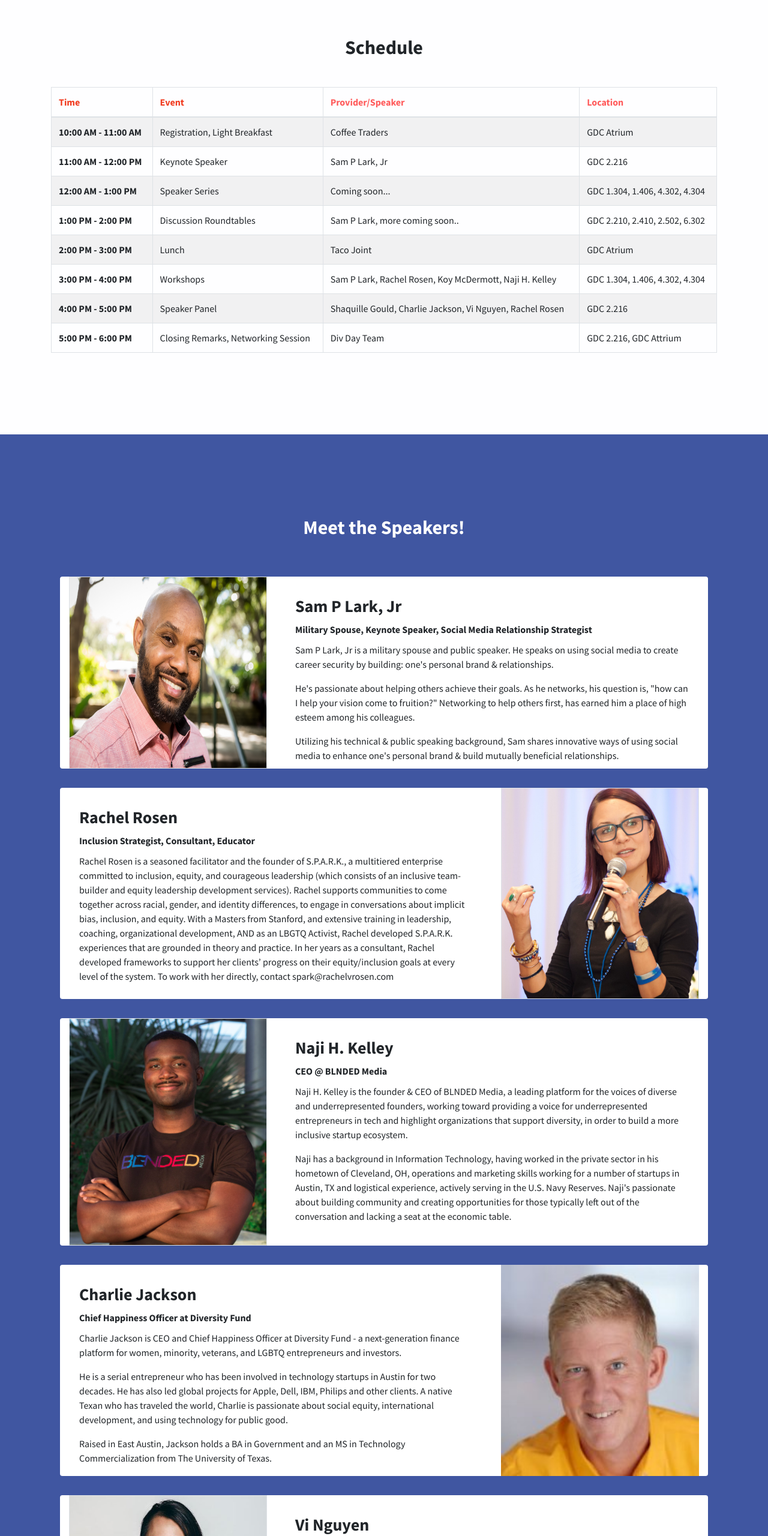
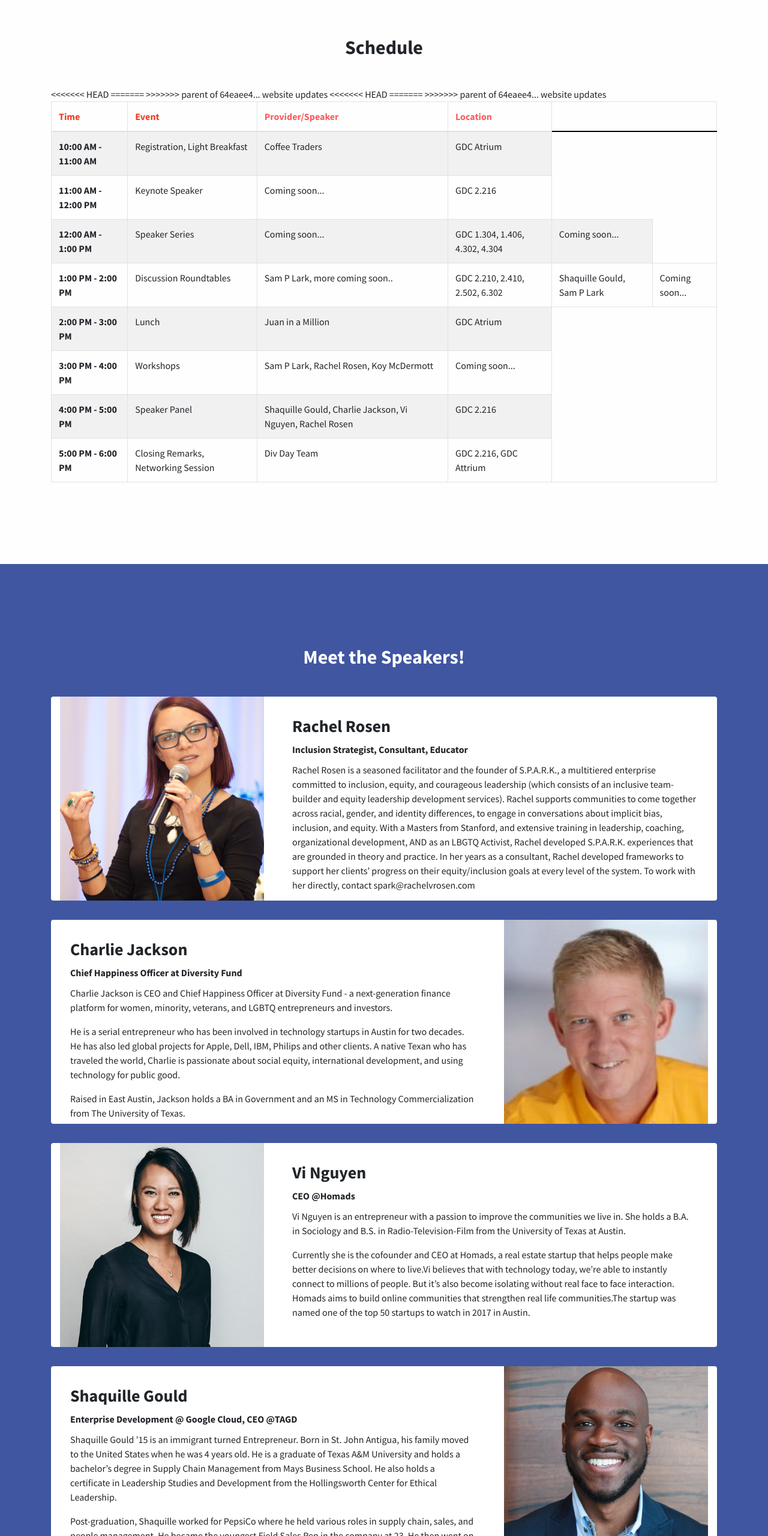
Before and after one commit to mehrdaddarraji/mehrdaddarraji.github.io, a website: page index.html in a window 1280 px wide. Shown: the part 860-3420 px from the top of the page at 60% size. Drawn offline with nearby package versions, Linux system fonts and the light colour scheme.

Commit message:
reverting

```diff
--- a/index.html
+++ b/index.html
@@ -59,8 +59,10 @@
           in tech by providing opportunities to participate in discussions, speaker series, and workshops
           aimed to end the lack of diverse talent.
         </p>
+        <br>
         <p id="splash-date-text">November 17th, 2018 @ UT Austin</p>
       </h3>
+      <br>
       <a class="btn btn-xl js-scroll-trigger text-white" id="splash-btn" href="https://www.eventbrite.com/e/utcs-div-day-tickets-50841522362">Sign
         up here!</a>
     </div>
@@ -90,32 +92,42 @@
           <tr>
             <th scope="row">11:00 AM - 12:00 PM</th>
             <td>Keynote Speaker</td>
-            <td>Sam P Lark, Jr</td>
+            <td>Coming soon...</td>
             <td>GDC 2.216</td>
           </tr>
           <tr>
             <th scope="row">12:00 AM - 1:00 PM</th>
             <td>Speaker Series</td>
             <td>Coming soon...</td>
+<<<<<<< HEAD
             <td>GDC 1.304, 1.406, 4.302, 4.304</td>
+=======
+            <td>Coming soon...</td>
+            <!-- <td>Brian L. Fontenot, Juan Sequeda</td> -->
+>>>>>>> parent of 64eaee4... website updates
           </tr>
           <tr>
             <th scope="row">1:00 PM - 2:00 PM</th>
             <td>Discussion Roundtables</td>
+<<<<<<< HEAD
             <td>Sam P Lark, more coming soon..</td>
             <td>GDC 2.210, 2.410, 2.502, 6.302</td>
+=======
+            <td>Shaquille Gould, Sam P Lark</td>
+            <td>Coming soon...</td>
+>>>>>>> parent of 64eaee4... website updates
           </tr>
           <tr>
             <th scope="row">2:00 PM - 3:00 PM</th>
             <td>Lunch</td>
-            <td>Taco Joint</td>
+            <td>Juan in a Million</td>
             <td>GDC Atrium</td>
           </tr>
           <tr>
             <th scope="row">3:00 PM - 4:00 PM</th>
             <td>Workshops</td>
-            <td>Sam P Lark, Rachel Rosen, Koy McDermott, Naji H. Kelley</td>
-            <td>GDC 1.304, 1.406, 4.302, 4.304</td>
+            <td>Sam P Lark, Rachel Rosen, Koy McDermott</td>
+            <td>Coming soon...</td>
           </tr>
           <tr>
             <th scope="row">4:00 PM - 5:00 PM</th>
@@ -142,50 +154,19 @@
     <div class="container py-3">
       <h2 class="text-center text-white">Meet the Speakers!<br><br></h2>
 
-      <!-- Sam P Lark, Jr -->
-      <div class="container py-3">
+      <!-- Rachel Rosen -->
       <div class="card">
         <div class="row ">
           <div class="col-md-4">
-              <img src="img/sam.jpg" class="w-100 border" style="height: 20rem;">
+            <img src="img/rachel.jpeg" class="w-100">
           </div>
-            <div class="col-md-8 px-3">
-              <div class="card-block px-3">
-                <h3 class="card-title"><br>Sam P Lark, Jr</h3>
-                <h6 class="card-title">Military Spouse, Keynote Speaker, Social Media Relationship Strategist</h6>
-                <p class="card-text">
-                  Sam P Lark, Jr is a military spouse and public speaker. He speaks on using social media to create
-                  career security by building: one's personal brand & relationships.
-                </p>
-                <p class="card-text">
-                  He's passionate about helping others achieve their goals. As he networks, his question is, "how can I
-                  help your vision come to fruition?" Networking to help others first, has earned him a place of high
-                  esteem among his colleagues.
-                </p>
-                <p class="card-text">
-                  Utilizing his technical & public speaking background, Sam shares innovative ways of using social
-                  media
-                  to enhance one's personal brand & build mutually beneficial relationships.
-                </p>
-              </div>
-            </div>
-          </div>
-        </div>
-      </div>
-
-      <!-- Rachel Rosen -->
-      <div class="container py-3">
-        <div class="card">
-          <div class="row ">
           <div class="col-md-8 px-3">
             <div class="card-block px-3">
               <h3 class="card-title"><br>Rachel Rosen</h3>
               <h6 class="card-title">Inclusion Strategist, Consultant, Educator</h6>
-                <p class="card-text">Rachel Rosen is a seasoned facilitator and the founder of S.P.A.R.K., a
-                  multitiered
+              <p class="card-text">Rachel Rosen is a seasoned facilitator and the founder of S.P.A.R.K., a multitiered
                 enterprise committed to inclusion, equity, and courageous leadership (which consists of an inclusive
-                  team-builder and equity leadership development services). Rachel supports communities to come
-                  together
+                team-builder and equity leadership development services). Rachel supports communities to come together
                 across racial, gender, and identity differences, to engage in conversations about implicit bias,
                 inclusion,
                 and equity. With a Masters from Stanford, and extensive training in leadership, coaching,
@@ -196,41 +177,6 @@
                 progress on
                 their equity/inclusion goals at every level of the system. To work with her directly, contact
                 spark@rachelvrosen.com</p>
-              </div>
-            </div>
-            <div class="col-md-4">
-              <img src="img/rachel.jpeg" class="w-100 border" style="height: 22rem">
-            </div>
-          </div>
-        </div>
-      </div>
-
-      <!-- Naji H. Kelley -->
-      <div class="container py-3">
-        <div class="card">
-          <div class="row ">
-            <div class="col-md-4">
-              <img src="img/Naji.jpg" class="w-100 border">
-            </div>
-            <div class="col-md-8 px-3">
-              <div class="card-block px-3">
-                <h3 class="card-title"><br>Naji H. Kelley</h3>
-                <h6 class="card-title">CEO @ BLNDED Media</h6>
-                <p class="card-text">
-                  Naji H. Kelley is the founder & CEO of BLNDED Media, a leading platform for the voices of diverse and
-                  underrepresented founders, working toward providing a voice for underrepresented entrepreneurs in
-                  tech and highlight
-                  organizations that support diversity, in order to build a more inclusive startup ecosystem.
-                </p>
-                <p class="card-text">
-                  Naji has a background in Information Technology, having worked in the private sector in his hometown
-                  of Cleveland,
-                  OH, operations and marketing skills working for a number of startups in Austin, TX and logistical
-                  experience,
-                  actively serving in the U.S. Navy Reserves. Naji's passionate about building community and creating
-                  opportunities for
-                  those typically left out of the conversation and lacking a seat at the economic table.
-                </p>
             </div>
           </div>
         </div>
@@ -252,11 +198,9 @@
               </p>
               <p class="card-text">
                 He is a serial entrepreneur
-                  who has been involved in technology startups in Austin for two decades. He has also led global
-                  projects
+                who has been involved in technology startups in Austin for two decades. He has also led global projects
                 for Apple,
-                  Dell, IBM, Philips and other clients. A native Texan who has traveled the world, Charlie is
-                  passionate
+                Dell, IBM, Philips and other clients. A native Texan who has traveled the world, Charlie is passionate
                 about social
                 equity, international development, and using technology for public good.
               </p>
@@ -268,7 +212,7 @@
             </div>
           </div>
           <div class="col-md-4">
-              <img src="img/charlie.jpeg" class="w-100 borderd" style="height: 22rem">
+            <img src="img/charlie.jpeg" class="w-100">
           </div>
         </div>
       </div>
@@ -279,24 +223,22 @@
       <div class="card">
         <div class="row ">
           <div class="col-md-4">
-              <img src="img/vi.jpeg" class="w-100 border">
+            <img src="img/vi.jpeg" class="w-100">
           </div>
           <div class="col-md-8 px-3">
             <div class="card-block px-3">
               <h3 class="card-title"><br>Vi Nguyen</h3>
-                <h6 class="card-title">CEO @ Homads</h6>
+              <h6 class="card-title">CEO @Homads</h6>
               <p class="card-text">
                 Vi Nguyen is an entrepreneur with a passion to improve the communities we live in.
-                  She holds a B.A. in Sociology and B.S. in Radio-Television-Film from the University of Texas at
-                  Austin.
+                She holds a B.A. in Sociology and B.S. in Radio-Television-Film from the University of Texas at Austin.
               </p>
               <p class="card-text">
                 Currently she is the cofounder and CEO at Homads, a real estate startup that helps people make better
                 decisions on where to live.Vi believes that with technology today, we’re able to instantly connect to
                 millions of people. But it’s also become isolating without real face to face interaction. Homads aims
                 to
-                  build online communities that strengthen real life communities.The startup was named one of the top
-                  50
+                build online communities that strengthen real life communities.The startup was named one of the top 50
                 startups to watch in 2017 in Austin.
               </p>
             </div>
@@ -305,6 +247,49 @@
       </div>
     </div>
 
+    <!-- Shaquille Gould -->
+    <div class="container py-3">
+      <div class="card">
+        <div class="row ">
+          <div class="col-md-8 px-3">
+            <div class="card-block px-3">
+              <h3 class="card-title"><br>Shaquille Gould</h3>
+              <h6 class="card-title">Enterprise Development @ Google Cloud, CEO @TAGD</h6>
+              <p class="card-text">
+                Shaquille Gould ’15 is an immigrant turned Entrepreneur. Born in St. John Antigua, his family
+                moved to the United States when he was 4 years old. He is a graduate of Texas A&M University and holds
+                a bachelor’s
+                degree in Supply Chain Management from Mays Business School. He also holds a certificate in Leadership
+                Studies and
+                Development from the Hollingsworth Center for Ethical Leadership.
+              </p>
+              <p class="card-text">
+                Post-graduation, Shaquille worked for PepsiCo where
+                he held various roles in supply chain, sales, and people management. He became the youngest Field Sales
+                Rep in the
+                company at 23. He then went on to work at a startup in Houston called FanReact where he managed
+                operations and helped
+                scaled the team up from 4 to over 25 in less than a year. Currently, he works on the Google Cloud
+                Enterprise Sales team
+                where he helps Enterprise customers transform, innovate and evolve their business through Google’s core
+                infrastructure,
+                data analytics, and machine learning technologies. He is also the founder of TAGD. TAGD is a pet care
+                services
+                subscription marketplace. Finding pet services at the right time and right price can take hours - TAGD
+                helps pet owners
+                find what they need in seconds.
+              </p>
+            </div>
+
+          </div>
+          <div class="col-md-4">
+            <img src="img/shaquille.jpeg" class="w-100">
+          </div>
+        </div>
+      </div>
+    </div>
+
+<<<<<<< HEAD
       <!-- Shaquille Gould -->
       <div class="container py-3">
         <div class="card">
@@ -334,22 +319,39 @@
             </div>
             <div class="col-md-4">
               <img src="img/shaquille.jpeg" class="w-100 border" style="height:24rem;">
+=======
+    <!-- Sam P Lark, Jr -->
+    <div class="container py-3">
+      <div class="card">
+        <div class="row ">
+          <div class="col-md-4">
+            <img src="img/sam.jpg" class="w-100">
+          </div>
+          <div class="col-md-8 px-3">
+            <div class="card-block px-3">
+              <h3 class="card-title"><br>Sam P Lark, Jr</h3>
+              <h6 class="card-title">Military Spouse, Keynote Speaker, Social Media Relationship Strategist</h6>
+              <p class="card-text">
+                Sam P Lark, Jr is a military spouse and public speaker. He speaks on using social media to create
+                career security by building: one's personal brand & relationships.
+              </p>
+              <p class="card-text">
+                He's passionate about helping others achieve their goals. As he networks, his question is, "how can I
+                help your vision come to fruition?" Networking to help others first, has earned him a place of high
+                esteem among his colleagues.
+              </p>
+              <p class="card-text">
+                Utilizing his technical & public speaking background, Sam shares innovative ways of using social media
+                to enhance one's personal brand & build mutually beneficial relationships.
+              </p>
+>>>>>>> parent of 64eaee4... website updates
             </div>
           </div>
         </div>
       </div>
-
     </div>
-
   </section>
   <!-- End of Speaker Bio -->
-
-
-
-
-
-
-
 
   <!--About the Student Orgs-->
   <section class="content-section" id="orgs">
```
Also changed, not shown: img/Naji.jpg (deleted). Lines whose indentation alone changed are shown as unchanged.
